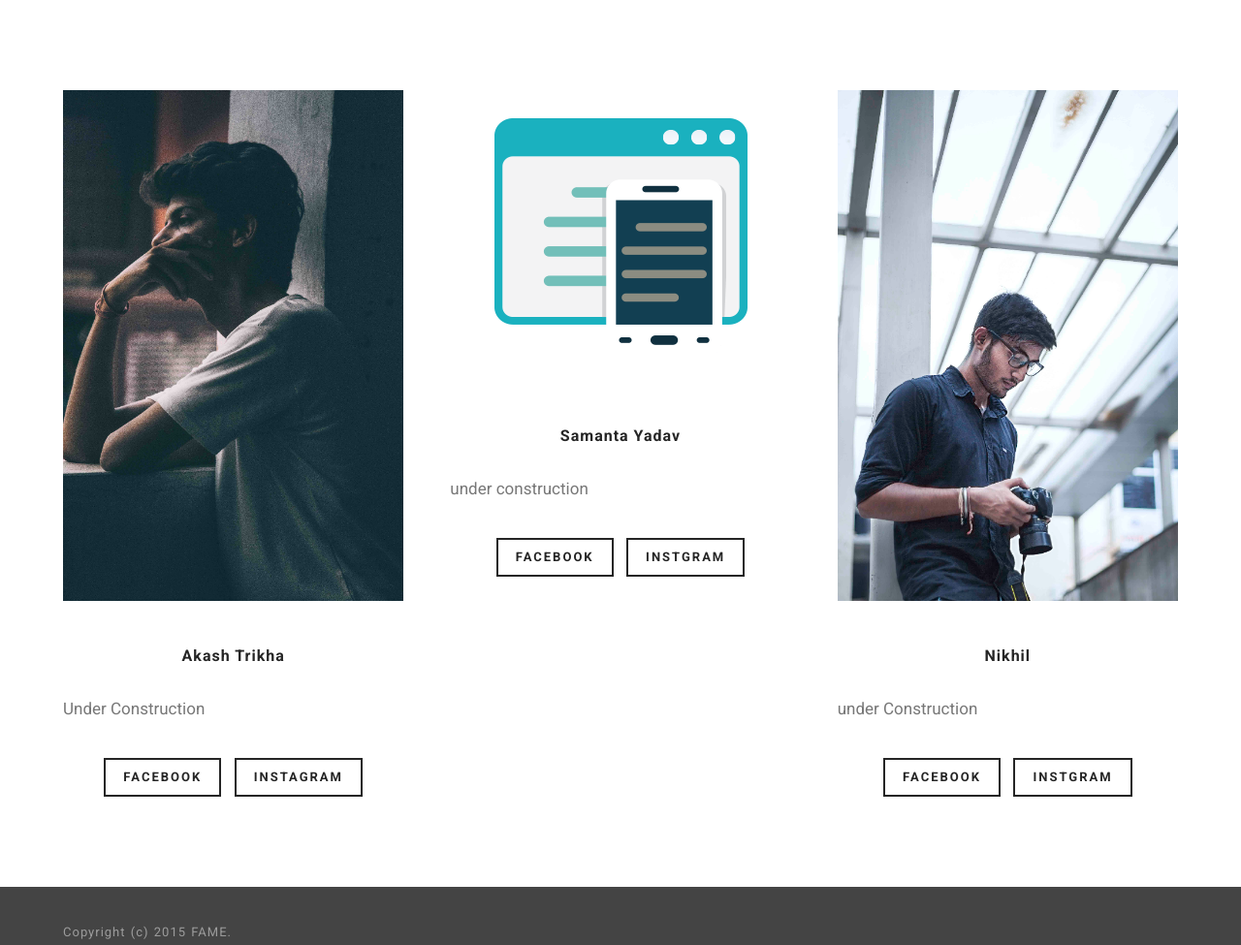
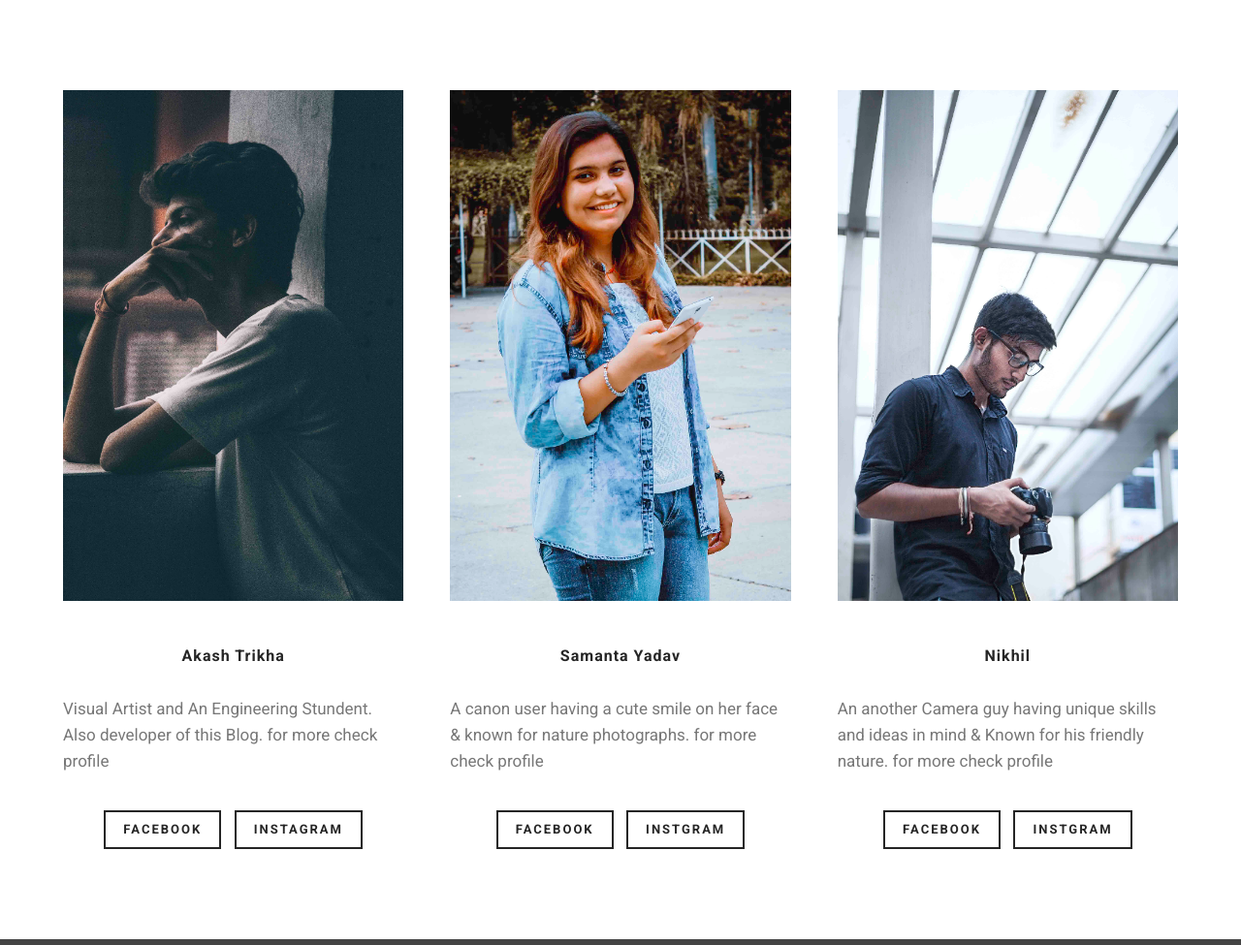
Before and after one commit to CustomBlueprints/CustomBlueprints.github.io, a plain HTML site: page about.html in a window 1280 px wide. Shown: the top 975 px of the page at 97% size. Drawn offline with Linux system fonts and the light colour scheme.

Commit message:
new everything done

```diff
--- a/about.html
+++ b/about.html
@@ -1,8 +1,7 @@
 <!DOCTYPE html>
 <html>
 <head>
-  <!-- Site made with Mobirise Website Builder v4.0.17, https://mobirise.com -->
-  <meta charset="UTF-8">
+
   <meta http-equiv="X-UA-Compatible" content="IE=edge">
   <meta name="generator" content="Mobirise v4.0.17, mobirise.com">
   <meta name="viewport" content="width=device-width, initial-scale=1">
@@ -24,11 +23,9 @@
   gtag('config', 'UA-106123047-1');
 </script>
 
-
-
-</head>
+  </head>
 <body>
-<section class="mbr-section mbr-section--relative mbr-section--fixed-size" id="features1-1g" data-rv-view="33" style="background-color: rgb(255, 255, 255);">
+<section class="mbr-section mbr-section--relative mbr-section--fixed-size" id="features1-1g" data-rv-view="7" style="background-color: rgb(255, 255, 255);">
 
 
     <div class="mbr-section__container container mbr-section__container--std-top-padding" style="padding-top: 93px;">
@@ -44,7 +41,7 @@
                 </div>
                 <div class="mbr-section__container mbr-section__container--middle">
                     <div class="mbr-article mbr-article--wysiwyg">
-                        <p>Under Construction</p>
+                        <p>Visual Artist and An Engineering Stundent. Also developer of this Blog. for more check profile</p>
                     </div>
                 </div>
                 <div class="mbr-section__container mbr-section__container--last" style="padding-bottom: 93px;">
@@ -53,20 +50,20 @@
             </div>
             <div class="mbr-section__col col-xs-12 col-sm-4">
                 <div class="mbr-section__container mbr-section__container--center mbr-section__container--middle">
-                    <figure class="mbr-figure"><img src="assets/images/responsive.png" class="mbr-figure__img"></figure>
+                    <figure class="mbr-figure"><img src="assets/images/-mg-600x900.jpg" class="mbr-figure__img"></figure>
                 </div>
                 <div class="mbr-section__container mbr-section__container--middle">
                     <div class="mbr-header mbr-header--reduce mbr-header--center mbr-header--wysiwyg">
-                        <h3 class="mbr-header__text">Samanta Yadav</h3>
+                        <h3 class="mbr-header__text">Samanta Yadav<br></h3>
                     </div>
                 </div>
                 <div class="mbr-section__container mbr-section__container--middle">
                     <div class="mbr-article mbr-article--wysiwyg">
-                        <p>under construction</p>
+                        <p>A canon user having a cute smile on her face &amp; known for nature photographs. for more check profile</p>
                     </div>
                 </div>
                 <div class="mbr-section__container mbr-section__container--last" style="padding-bottom: 93px;">
-                    <div class="mbr-buttons mbr-buttons--center"><a href="https://www.facebook.com" class="mbr-buttons__btn btn btn-wrap btn-xs-lg btn-default" target="_blank">FACEBOOK</a> <a href="https://www.instagram.com" class="mbr-buttons__btn btn btn-wrap btn-xs-lg btn-default" target="_blank">INSTGRAM</a> </div>
+                    <div class="mbr-buttons mbr-buttons--center"><a href="https://www.facebook.com" class="mbr-buttons__btn btn btn-wrap btn-xs-lg btn-default" target="_blank">FACEBOOK</a> <a href="https://www.instagram.com/savi_08" class="mbr-buttons__btn btn btn-wrap btn-xs-lg btn-default" target="_blank">INSTGRAM</a> </div>
                 </div>
             </div>
 
@@ -81,11 +78,11 @@
                 </div>
                 <div class="mbr-section__container mbr-section__container--middle">
                     <div class="mbr-article mbr-article--wysiwyg">
-                        <p>under Construction</p>
+                        <p>An another Camera guy having unique skills and ideas in mind &amp; Known for his friendly nature. for more check profile</p>
                     </div>
                 </div>
                 <div class="mbr-section__container mbr-section__container--last" style="padding-bottom: 93px;">
-                    <div class="mbr-buttons mbr-buttons--center"> <a href="https://www.facebook.com" class="mbr-buttons__btn btn btn-wrap btn-xs-lg btn-default" target="_blank">FACEBOOK</a> <a href="https://www.instagram.com" class="mbr-buttons__btn btn btn-wrap btn-xs-lg btn-default" target="_blank">INSTGRAM</a></div>
+                    <div class="mbr-buttons mbr-buttons--center"> <a href="https://www.facebook.com" class="mbr-buttons__btn btn btn-wrap btn-xs-lg btn-default" target="_blank">FACEBOOK</a> <a href="https://www.instagram.com/nikhilnk4" class="mbr-buttons__btn btn btn-wrap btn-xs-lg btn-default" target="_blank">INSTGRAM</a></div>
                 </div>
             </div>
 
@@ -97,7 +94,7 @@
     </div>
 </section>
 
-<section class="engine"><a href="https://mobirise.co/o">bootstrap buttons</a></section><footer class="mbr-section mbr-section--relative mbr-section--fixed-size" id="footer1-1e" data-rv-view="31" style="background-color: rgb(68, 68, 68);">
+<section class="engine"><a href="https://mobirise.co/b">free web creator</a></section><footer class="mbr-section mbr-section--relative mbr-section--fixed-size" id="footer1-1e" data-rv-view="5" style="background-color: rgb(68, 68, 68);">
 
     <div class="mbr-section__container container">
         <div class="mbr-footer mbr-footer--wysiwyg row" style="padding-top: 36.9px; padding-bottom: 36.9px;">
--- a/assets/mobirise/css/mbr-additional.css
+++ b/assets/mobirise/css/mbr-additional.css
@@ -30,6 +30,9 @@
 #slider2-1l H1 {
   font-size: 30px;
 }
+#features1-1g .mbr-section__col .mbr-header__text {
+  text-align: center;
+}
 #menu-1m .mbr-brand__name {
   font-size: 16px;
 }
```
Also changed, not shown: assets/images/hashes.json (+1 -1 lines), assets/images/-mg-600x900.jpg (added).
